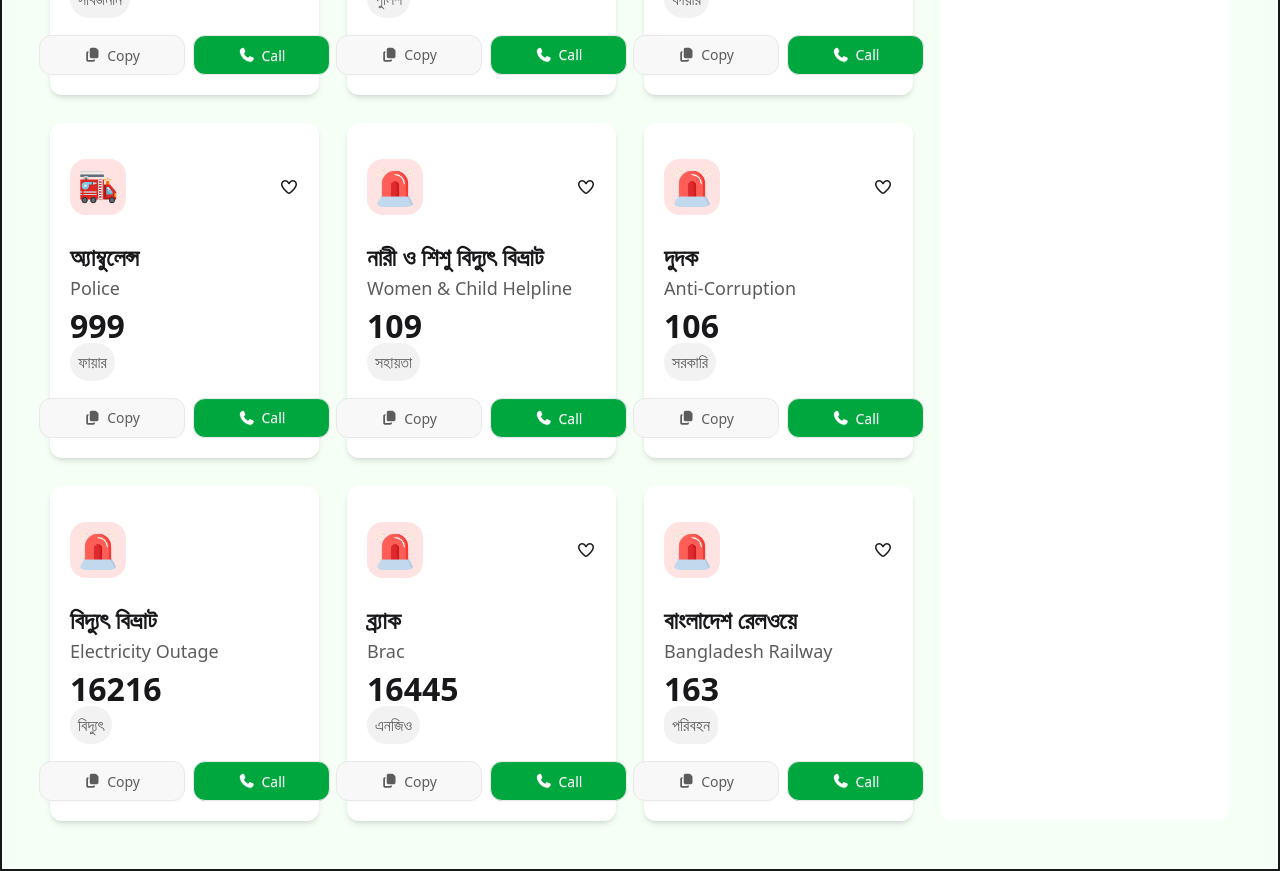
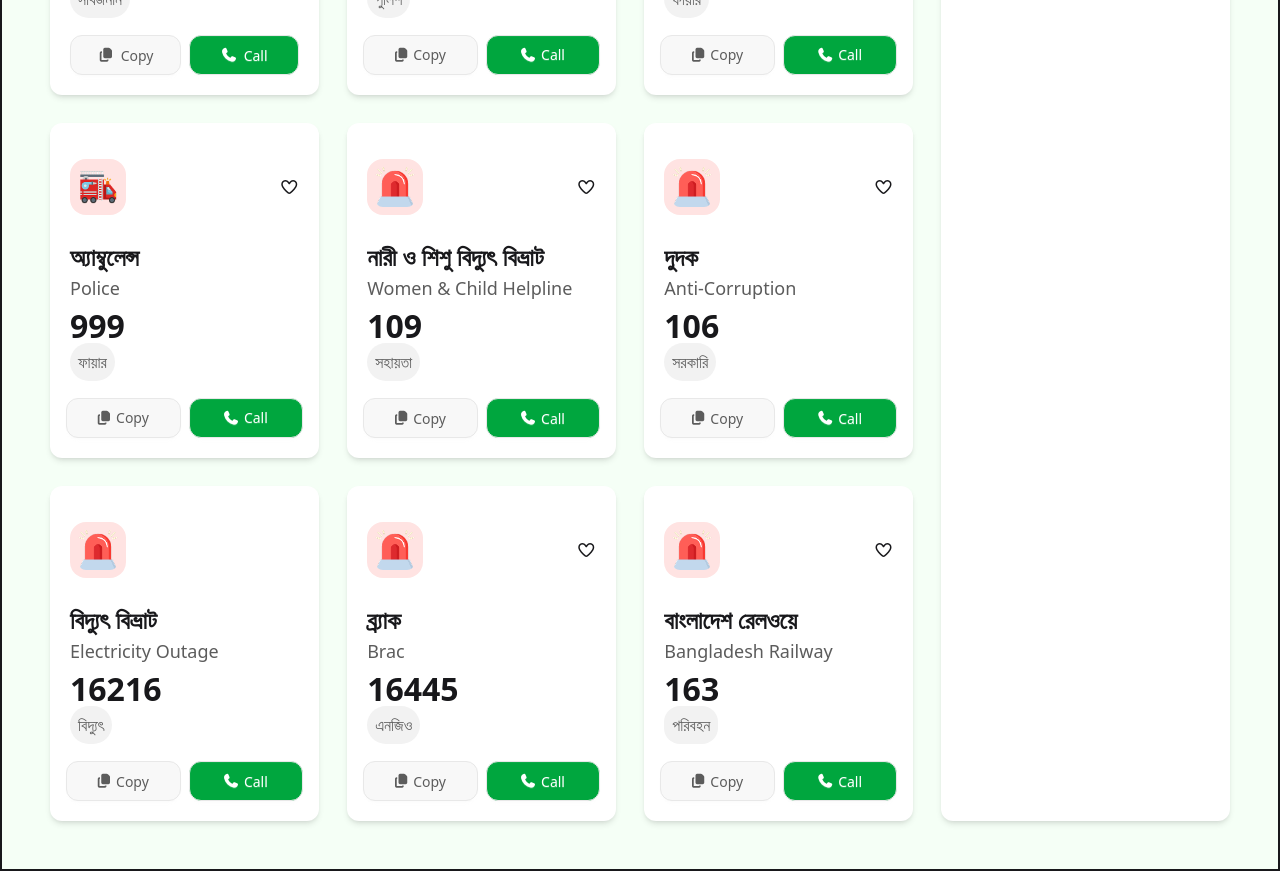
Before and after one commit to Foyzullah9988/assaignment_5, a plain HTML site: page index.html in a window 1280 px wide. Shown: the part 702-1573 px from the top of the page. Drawn offline with nearby package versions, Linux system fonts and the light colour scheme; some icons are missing.

```diff
--- a/index.html
+++ b/index.html
@@ -55,9 +55,9 @@
         </section>
     </header>
     <!-- card section -->
-    <main class="bg-[#f5fff6]  sm:flex  p-12 gap-7">
+    <main class="bg-[#f5fff6]   sm:flex  p-12 gap-7">
 
-        <aside id="card-container" class="  sm:w-9/12  grid sm:grid-cols-3 grid-cols-1 col-span-3 gap-7 ">
+        <aside id="card-container" class="  lg:w-9/12  grid    sm:w-full grid-cols-1 md:grid-cols-2 xl:grid-cols-3 col-span-3 gap-7 ">
             <!-- জাতীয় জরুরি সেবা -->
             <div class="bg-white shadow-md rounded-xl p-5">
                 <div class="flex justify-between items-center mt-4 ">
@@ -69,15 +69,14 @@
                     <p class="card-sub text-[18px] font-normal text-[#5C5C5C]">National Emergency</p>
                     <span class="text-[32px] font-bold">999</span><br>
                     <span class="  font-normal text-[#5C5C5C]  p-2 bg-[#F2F2F2] rounded-full">সার্বজনীন</span>
-                    <div class="flex gap-2 justify-center items-center  mt-6">
-                        <div class="card-actions justify-end ">
-                            <button class="copy-btn  btn  font-normal px-11 rounded-xl text-[#5C5C5C] hover:bg-black hover:text-white
+                    <div class="flex gap-2  justify-center  items-center  mt-6">
+                        <div class="card-actions w-1/2  ">
+                            <button class="copy-btn w-full btn  font-normal  rounded-xl text-[#5C5C5C] hover:bg-black hover:text-white
                             ">
                                 <i class="fa-solid fa-copy"></i>Copy</button>
                         </div>
-                        <div class="card-actions justify-end ">
-                            <button
-                                class="call-btn btn  font-normal text-white px-11 rounded-xl bg-[#00A63E] hover:bg-[#5C5C5C] ">
+                        <div class="card-actions  w-1/2  ">
+                            <button class="call-btn btn w-full font-normal text-white  rounded-xl bg-[#00A63E] hover:bg-[#5C5C5C] ">
                                 <i class="fa-solid fa-phone "></i>Call</button>
                         </div>
                     </div>
@@ -94,15 +93,14 @@
                     <p class="card-sub text-[18px] font-normal text-[#5C5C5C]">Police</p>
                     <span class="text-[32px] font-bold">999</span><br>
                     <span class="  font-normal text-[#5C5C5C]  p-2 bg-[#F2F2F2] rounded-full">পুলিশ</span>
-                    <div class="flex gap-2 justify-center items-center  mt-6">
-                        <div class="card-actions justify-end ">
-                            <button class="copy-btn  btn  font-normal px-11 rounded-xl text-[#5C5C5C] hover:bg-black hover:text-white
+                    <div class="flex gap-2 justify-center  items-center  mt-6">
+                        <div class="card-actions justify-end w-1/2 ">
+                            <button class="copy-btn  btn w-full font-normal px-11 rounded-xl text-[#5C5C5C] hover:bg-black hover:text-white
                             ">
                                 <i class="fa-solid fa-copy"></i>Copy</button>
                         </div>
-                        <div class="card-actions justify-end ">
-                            <button
-                                class="call-btn btn  font-normal text-white px-11 rounded-xl bg-[#00A63E] hover:bg-[#5C5C5C] ">
+                        <div class="card-actions justify-end w-1/2">
+                            <button class="call-btn btn w-full font-normal text-white px-11 rounded-xl bg-[#00A63E] hover:bg-[#5C5C5C] ">
                                 <i class="fa-solid fa-phone "></i>Call</button>
                         </div>
                     </div>
@@ -120,14 +118,13 @@
                     <span class="text-[32px] font-bold">999</span><br>
                     <span class="  font-normal text-[#5C5C5C]  p-2 bg-[#F2F2F2] rounded-full">ফায়ার</span>
                     <div class="flex gap-2 justify-center items-center  mt-6">
-                        <div class="card-actions justify-end ">
-                            <button class="copy-btn  btn  font-normal px-11 rounded-xl text-[#5C5C5C] hover:bg-black hover:text-white
+                        <div class="card-actions justify-end w-1/2">
+                            <button class="copy-btn  btn w-full font-normal px-11 rounded-xl text-[#5C5C5C] hover:bg-black hover:text-white
                             ">
                                 <i class="fa-solid fa-copy"></i>Copy</button>
                         </div>
-                        <div class="card-actions justify-end ">
-                            <button
-                                class="call-btn btn  font-normal text-white px-11 rounded-xl bg-[#00A63E] hover:bg-[#5C5C5C] ">
+                        <div class="card-actions justify-end w-1/2">
+                            <button class="call-btn btn w-full font-normal text-white px-11 rounded-xl bg-[#00A63E] hover:bg-[#5C5C5C] ">
                                 <i class="fa-solid fa-phone "></i>Call</button>
                         </div>
                     </div>
@@ -146,14 +143,13 @@
                     <span class="text-[32px] font-bold">999</span><br>
                     <span class="  font-normal text-[#5C5C5C]  p-2 bg-[#F2F2F2] rounded-full">ফায়ার</span>
                     <div class="flex gap-2 justify-center items-center  mt-6">
-                        <div class="card-actions justify-end ">
-                            <button class="copy-btn  btn  font-normal px-11 rounded-xl text-[#5C5C5C] hover:bg-black hover:text-white
+                        <div class="card-actions justify-end w-1/2">
+                            <button class="copy-btn  btn w-full font-normal px-11 rounded-xl text-[#5C5C5C] hover:bg-black hover:text-white
                             ">
                                 <i class="fa-solid fa-copy"></i>Copy</button>
                         </div>
-                        <div class="card-actions justify-end ">
-                            <button
-                                class="call-btn btn  font-normal text-white px-11 rounded-xl bg-[#00A63E] hover:bg-[#5C5C5C] ">
+                        <div class="card-actions justify-end w-1/2">
+                            <button class="call-btn btn w-full font-normal text-white px-11 rounded-xl bg-[#00A63E] hover:bg-[#5C5C5C] ">
                                 <i class="fa-solid fa-phone "></i>Call</button>
                         </div>
                     </div>
@@ -171,14 +167,13 @@
                     <span class="text-[32px] font-bold">109</span><br>
                     <span class="  font-normal text-[#5C5C5C]  p-2 bg-[#F2F2F2] rounded-full">সহায়তা</span>
                     <div class="flex gap-2 justify-center items-center  mt-6">
-                        <div class="card-actions justify-end ">
-                            <button class="copy-btn  btn  font-normal px-11 rounded-xl text-[#5C5C5C] hover:bg-black hover:text-white
+                        <div class="card-actions justify-end w-1/2">
+                            <button class="copy-btn  btn w-full font-normal px-11 rounded-xl text-[#5C5C5C] hover:bg-black hover:text-white
                             ">
                                 <i class="fa-solid fa-copy"></i>Copy</button>
                         </div>
-                        <div class="card-actions justify-end ">
-                            <button
-                                class="call-btn btn  font-normal text-white px-11 rounded-xl bg-[#00A63E] hover:bg-[#5C5C5C] ">
+                        <div class="card-actions justify-end w-1/2">
+                            <button class="call-btn btn w-full font-normal text-white px-11 rounded-xl bg-[#00A63E] hover:bg-[#5C5C5C] ">
                                 <i class="fa-solid fa-phone "></i>Call</button>
                         </div>
                     </div>
@@ -196,14 +191,13 @@
                     <span class="text-[32px] font-bold">106</span><br>
                     <span class="  font-normal text-[#5C5C5C]  p-2 bg-[#F2F2F2] rounded-full">সরকারি</span>
                     <div class="flex gap-2 justify-center items-center  mt-6">
-                        <div class="card-actions justify-end ">
-                            <button class="copy-btn  btn  font-normal px-11 rounded-xl text-[#5C5C5C] hover:bg-black hover:text-white
+                        <div class="card-actions justify-end w-1/2">
+                            <button class="copy-btn  btn w-full font-normal px-11 rounded-xl text-[#5C5C5C] hover:bg-black hover:text-white
                             ">
                                 <i class="fa-solid fa-copy"></i>Copy</button>
                         </div>
-                        <div class="card-actions justify-end ">
-                            <button
-                                class="call-btn btn  font-normal text-white px-11 rounded-xl bg-[#00A63E] hover:bg-[#5C5C5C] ">
+                        <div class="card-actions justify-end w-1/2">
+                            <button class="call-btn btn w-full font-normal text-white px-11 rounded-xl bg-[#00A63E] hover:bg-[#5C5C5C] ">
                                 <i class="fa-solid fa-phone "></i>Call</button>
                         </div>
                     </div>
@@ -221,14 +215,13 @@
                     <span class="text-[32px] font-bold">16216</span><br>
                     <span class="  font-normal text-[#5C5C5C]  p-2 bg-[#F2F2F2] rounded-full">বিদ্যুৎ</span>
                     <div class="flex gap-2 justify-center items-center  mt-6">
-                        <div class="card-actions justify-end ">
-                            <button class="copy-btn  btn  font-normal px-11 rounded-xl text-[#5C5C5C] hover:bg-black hover:text-white
+                        <div class="card-actions justify-end w-1/2">
+                            <button class="copy-btn w-full btn  font-normal px-11 rounded-xl text-[#5C5C5C] hover:bg-black hover:text-white
                             ">
                                 <i class="fa-solid fa-copy"></i>Copy</button>
                         </div>
-                        <div class="card-actions justify-end ">
-                            <button
-                                class="call-btn btn  font-normal text-white px-11 rounded-xl bg-[#00A63E] hover:bg-[#5C5C5C] ">
+                        <div class="card-actions justify-end w-1/2">
+                            <button class="call-btn btn w-full font-normal text-white px-11 rounded-xl bg-[#00A63E] hover:bg-[#5C5C5C] ">
                                 <i class="fa-solid fa-phone "></i>Call</button>
                         </div>
                     </div>
@@ -246,14 +239,13 @@
                     <span class="text-[32px] font-bold">16445</span><br>
                     <span class="  font-normal text-[#5C5C5C]  p-2 bg-[#F2F2F2] rounded-full">এনজিও</span>
                     <div class="flex gap-2 justify-center items-center  mt-6">
-                        <div class="card-actions justify-end ">
-                            <button class="copy-btn  btn  font-normal px-11 rounded-xl text-[#5C5C5C] hover:bg-black hover:text-white
+                        <div class="card-actions justify-end w-1/2">
+                            <button class="copy-btn  btn w-full font-normal px-11 rounded-xl text-[#5C5C5C] hover:bg-black hover:text-white
                             ">
                                 <i class="fa-solid fa-copy"></i>Copy</button>
                         </div>
-                        <div class="card-actions justify-end ">
-                            <button
-                                class="call-btn btn  font-normal text-white px-11 rounded-xl bg-[#00A63E] hover:bg-[#5C5C5C] ">
+                        <div class="card-actions justify-end w-1/2">
+                            <button class="call-btn btn w-full font-normal text-white px-11 rounded-xl bg-[#00A63E] hover:bg-[#5C5C5C] ">
                                 <i class="fa-solid fa-phone "></i>Call</button>
                         </div>
                     </div>
@@ -271,15 +263,14 @@
                     <span class="text-[32px] font-bold">163</span><br>
                     <span class="  font-normal text-[#5C5C5C]  p-2 bg-[#F2F2F2] rounded-2xl">পরিবহন</span>
                     <div class="flex gap-2 justify-center items-center  mt-6">
-                        <div class="card-actions justify-end ">
-                            <button class="copy-btn  btn  font-normal px-11 rounded-xl text-[#5C5C5C] hover:bg-black hover:text-white
+                        <div class="card-actions justify-end w-1/2">
+                            <button class="copy-btn  btn w-full font-normal px-11 rounded-xl text-[#5C5C5C] hover:bg-black hover:text-white
                             ">
                                 <i class="fa-solid fa-copy"></i>Copy</button>
                         </div>
-                        <div class="card-actions justify-end ">
-                            <button
-                                class="call-btn btn  font-normal text-white px-11 rounded-xl bg-[#00A63E] hover:bg-[#5C5C5C] ">
-                                <i class="fa-solid fa-phone "></i>Call</button>
+                        <div class="card-actions justify-end w-1/2">
+                            <buttonw-full class="call-btn btn w-full font-normal text-white px-11 rounded-xl bg-[#00A63E] hover:bg-[#5C5C5C] ">
+                                <i class="fa-solid fa-phone "></i>Call</buttonw-full>
                         </div>
                     </div>
                 </div>
@@ -287,14 +278,13 @@
 
         </aside>
         <!-- right section -->
-        <section class="sm:w-3/12 mt-5 sm:mt-0 p-6  rounded-xl bg-white">
-            <div class="flex justify-between mb-4 items-center">
-                <div class="flex justify-center items-center">
+        <section class="w-full md:w-3/12 mt-5 sm:mt-0 p-4  rounded-xl shadow-md bg-white">
+            <div class="flex justify-between gap-2 w-full  mb-4 items-center">
+                <div class="flex justify-center gap-1 items-center ">
                     <i class="fa-solid fa-clock-rotate-left"></i>
-                    <span>History</span>
+                    <span class="text-[18px] font-medium">Call History</span>
                 </div>
-                <button id="clear-btn"
-                    class="btn py-3  font-normal text-white px-9 rounded-xl bg-[#00A63E] hover:bg-[#5C5C5C]">Clear</button>
+                <button id="clear-btn" class="btn py-3  font-normal text-white px-9 rounded-xl bg-[#00A63E] hover:bg-[#5C5C5C] w-1/3">Clear</button>
             </div>
 
             <section id="apend-element">
--- a/script.js
+++ b/script.js
@@ -77,7 +77,7 @@
         const totalCopy = numberOfCopy + 1;
         availableCopy.innerText = totalCopy
         // console.log(totalHeart);
-        const findCopytext = copyBtn.parentNode.parentNode.parentNode.parentNode.parentNode.parentNode.parentNode.children[1].children[0].children[0].children[1].children[2];
+        const findCopytext = copyBtn.parentNode.parentNode.parentNode.children[2];
         const cardNumber = findCopytext.innerText;
         alert('নম্বর কপি হয়েছে : ' +cardNumber)
         navigator.clipboard.writeText(cardNumber)
```
Also changed, not shown: 2 other files.
